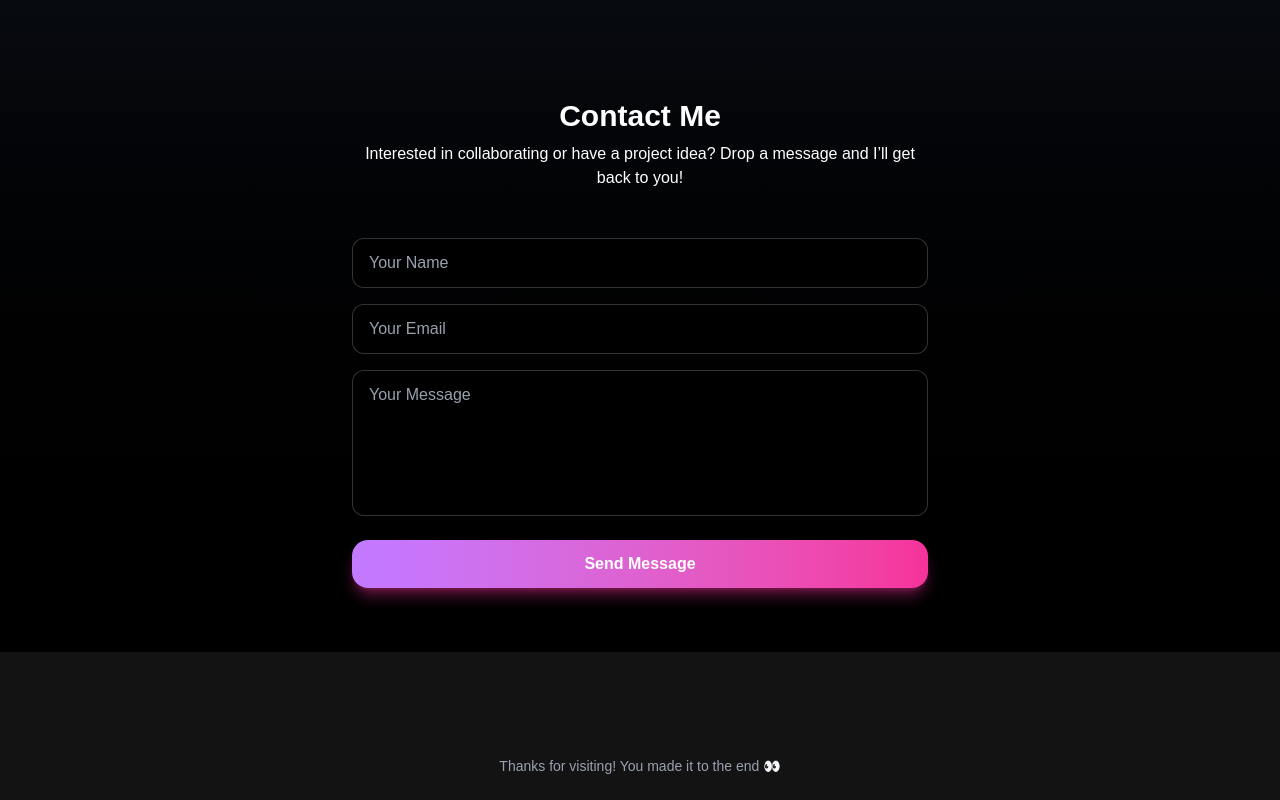
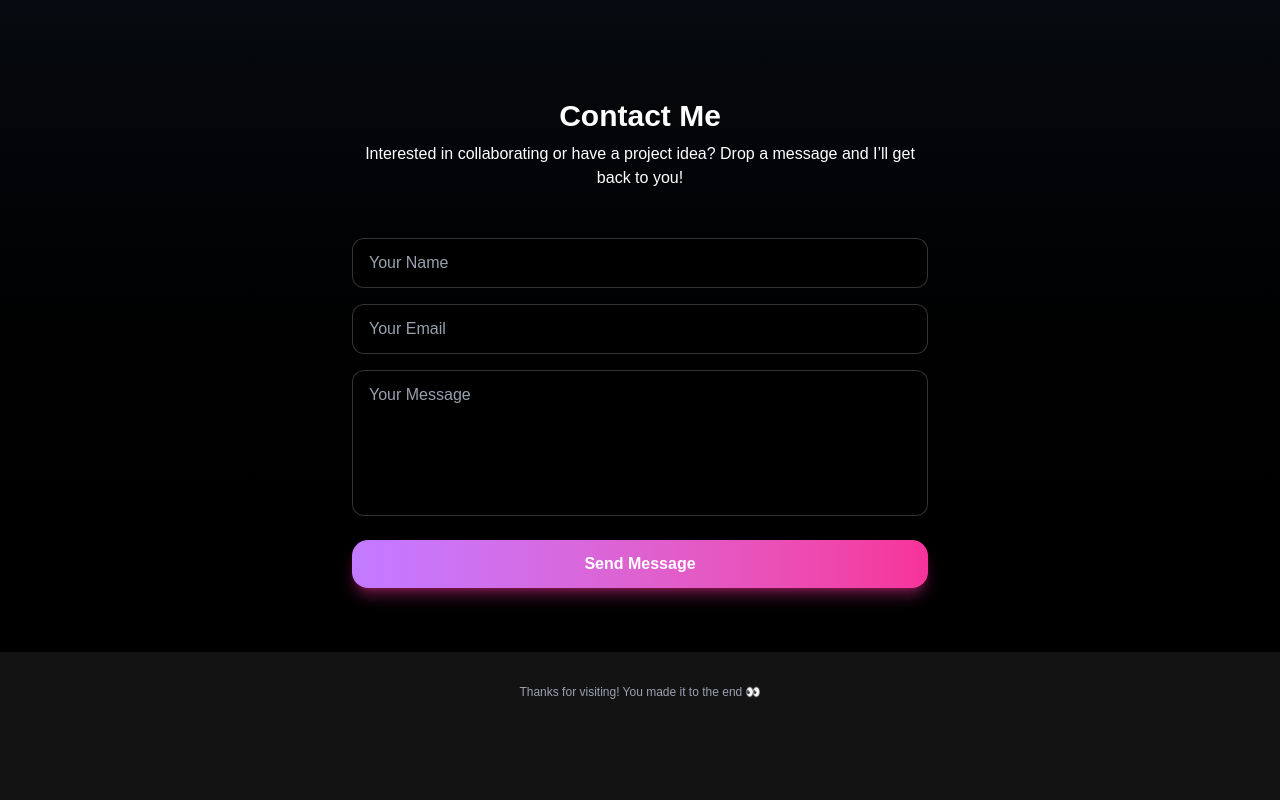
Before and after one commit to bigesh05/portfolio05, a Next.js app: page / in a window 1280 px wide. Shown: the part 2704-3504 px from the top of the page. After the commit the page ends 3404 px from the top, so only its background shows below. Built offline with nearby package versions, Linux system fonts and the light colour scheme.

Commit message:
Add end-of-page message

```diff
--- a/src/app/layout.tsx
+++ b/src/app/layout.tsx
@@ -33,9 +33,9 @@
         <Navbar />
         <main>{children}</main>
 
-        <footer className="mt-20 py-6 text-center text-sm text-gray-400">
+        <div className="mt-8 text-center text-xs text-gray-400">
           Thanks for visiting! You made it to the end 👀
-        </footer>
+        </div>
 
         {/* Vercel Analytics */}
         <Analytics />
```
